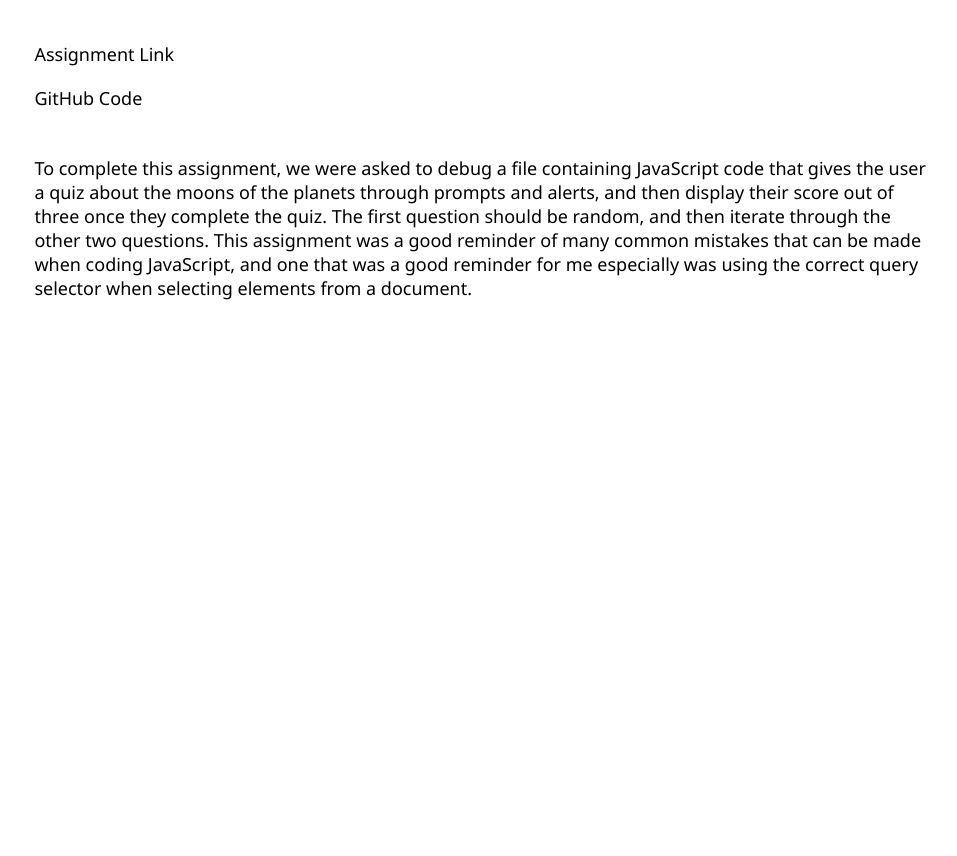
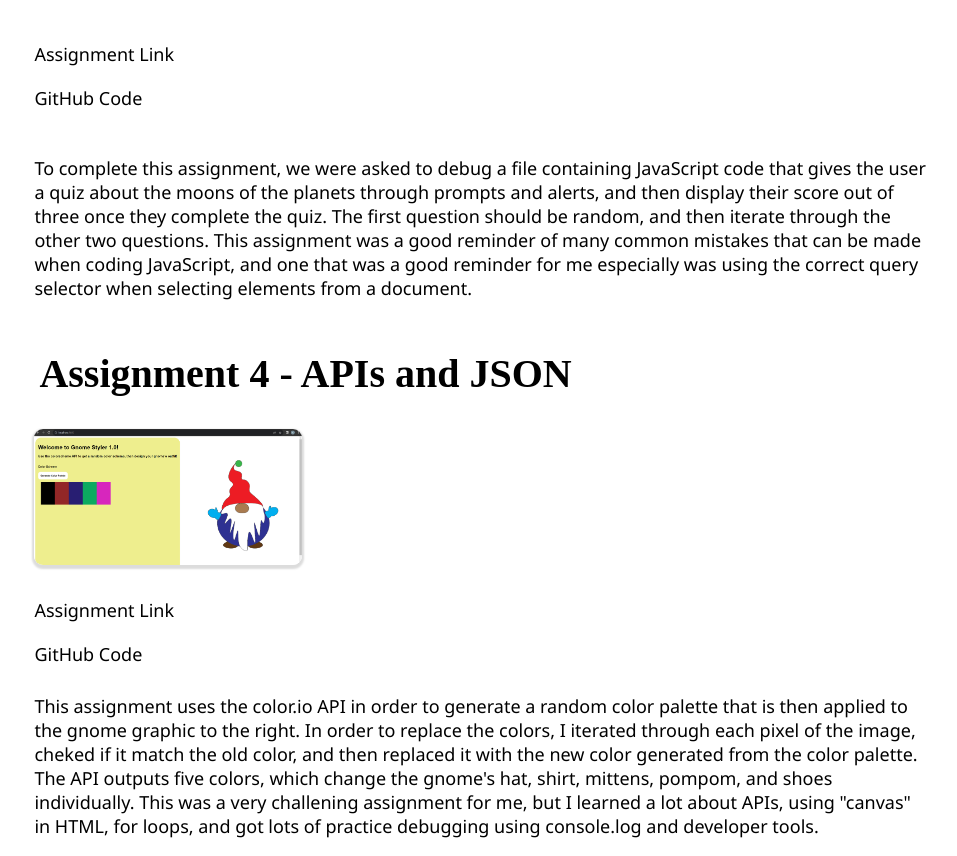
Before and after one commit to kailaho/classPortal, a plain HTML site: page assignments.html in a window 1280 px wide. Shown: the part 1277-2133 px from the top of the page, without its empty margins (288-1245 px from the left). Before the commit the page ends 1577 px from the top, so only its background shows below. Drawn offline with Linux system fonts and the light colour scheme.

Commit message:
updating assignment 4

```diff
--- a/assignment4/script.js
+++ b/assignment4/script.js
@@ -26,7 +26,7 @@ let generatedColorPalette = [];
     http.onreadystatechange = function() {
 
         if(http.readyState == 4 && http.status == 200) {
-
+            button.value="Generate Color Palette";
             console.log(hat, shirt, mittens, shoes, pompom);
 
             var palette = JSON.parse(http.responseText).result;
@@ -112,5 +112,4 @@ let generatedColorPalette = [];
     http.open("POST", url, true);
     http.send(JSON.stringify(data));
 
-    button.value = "Generate Color Palette";
     });
--- a/assignments.html
+++ b/assignments.html
@@ -63,8 +63,25 @@
             This assignment was a good reminder of many common mistakes that can be made when coding JavaScript, and one that
             was a good reminder for me especially was using the correct query selector when selecting elements from a document.
         </p>
+
+
+        <div class=".img-text-flex">
+            <h1>Assignment 4 - APIs and JSON</h1>
+            <img class="fillerImg" alt="assignment4 screenshot" src="./img/a4screenshot.png">
+            <ul>
+                <li><a href="./assignment4/index.html">Assignment Link</a></li>
+                <li><a href="https://github.com/kailaho/classPortal/tree/b0882a94a4c0e784783bc60fffde15452f9e028a/assignment4">GitHub Code</a></li>
+            </ul>
+            <p>This assignment uses the color.io API in order to generate a random color palette that is then applied to the
+                gnome graphic to the right. In order to replace the colors, I iterated through each pixel of the image, cheked if
+                it match the old color, and then replaced it with the new color generated from the color palette. The API
+                outputs five colors, which change the gnome's hat, shirt, mittens, pompom, and shoes individually. This was
+                a very challening assignment for me, but I learned a lot about APIs, using "canvas" in HTML, for loops, and
+                got lots of practice debugging using console.log and developer tools.
+            </p>
         </div>
 
+    </div>
     </div>
 
 </div>
```
Also changed, not shown: assignment4/styles.css (+9 -0 lines), img/a4screenshot.png (added).
